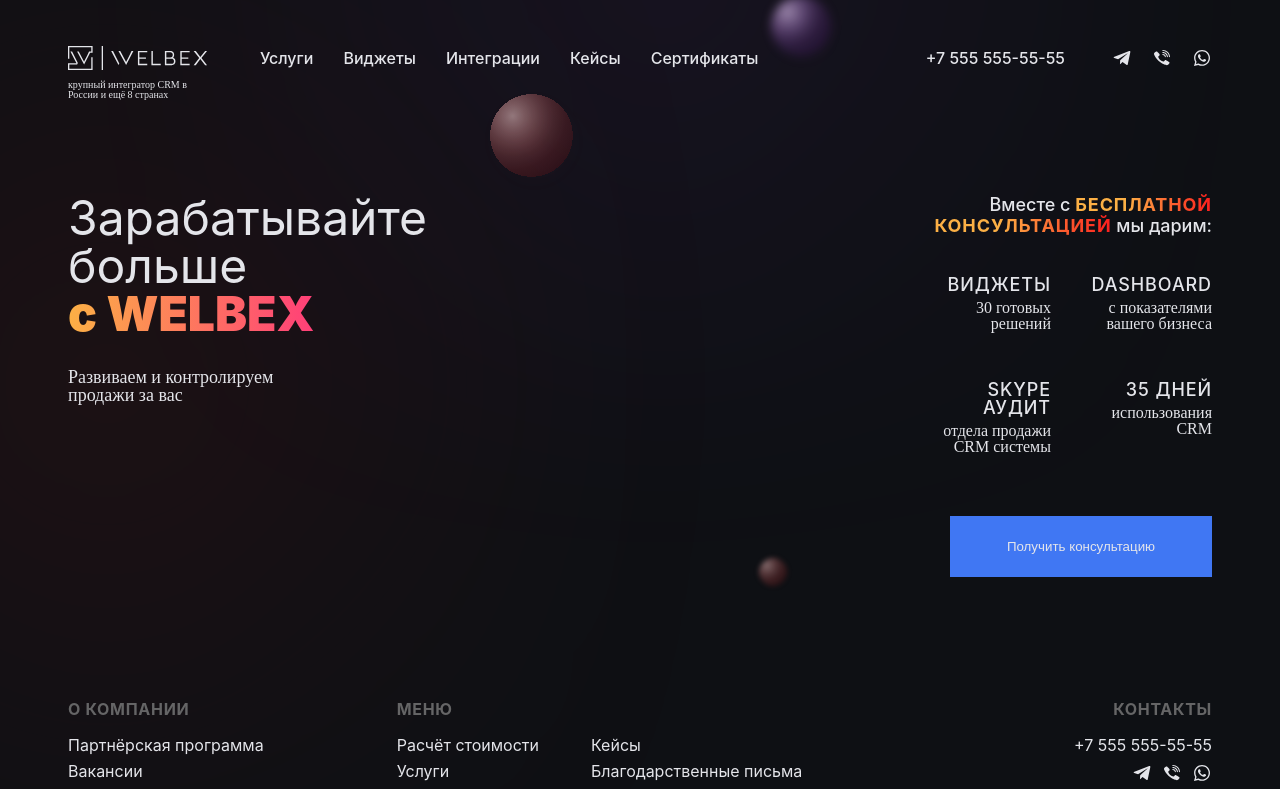
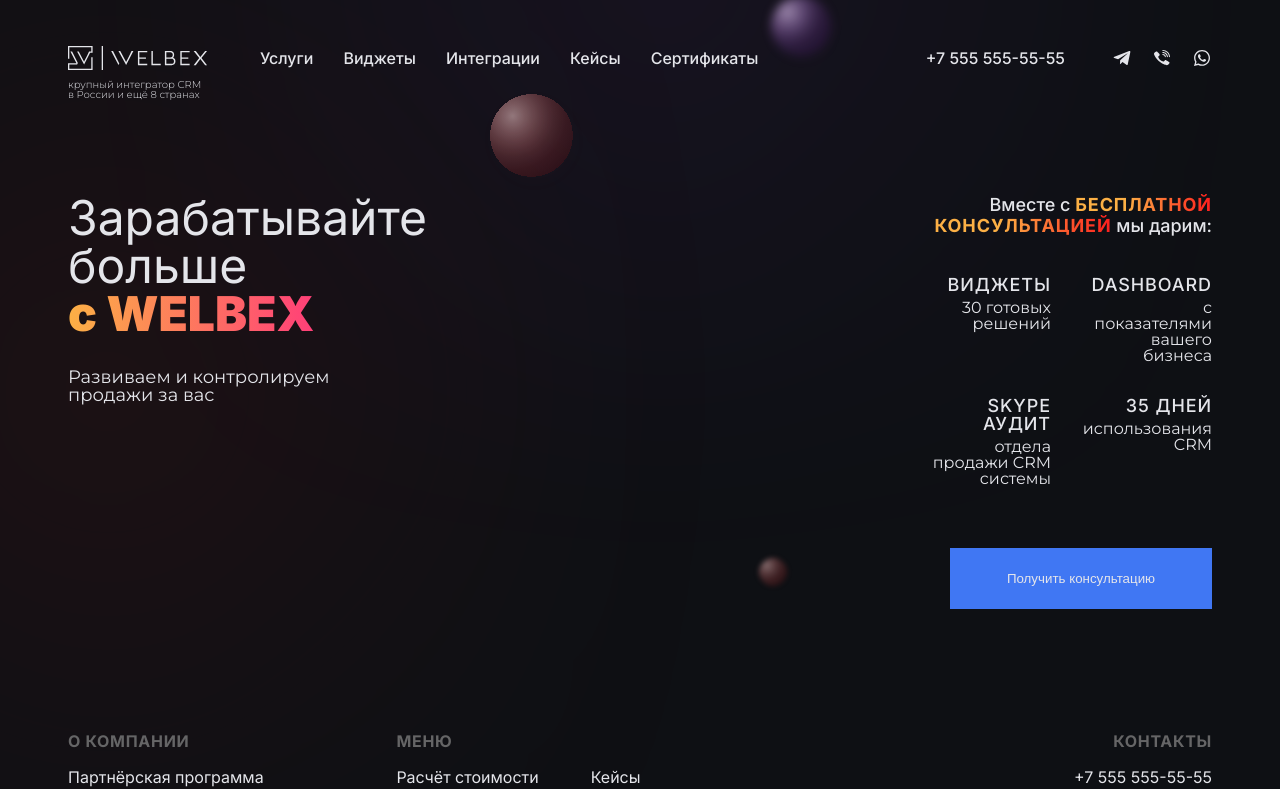
Before and after one commit to MedievalRain/welbex, a React (Vite) app: page / in a window 1280 px wide. Shown: the top 789 px of the page. Built offline with nearby package versions, Linux system fonts and the light colour scheme.

Commit message:
Fix fonts

```diff
--- a/index.html
+++ b/index.html
@@ -3,6 +3,13 @@
   <head>
     <meta charset="UTF-8" />
     <meta name="viewport" content="width=device-width, initial-scale=1.0" />
+    <link rel="preconnect" href="https://fonts.googleapis.com" />
+    <link rel="preconnect" href="https://fonts.gstatic.com" crossorigin />
+    <link
+      href="https://fonts.googleapis.com/css2?family=Inter:wght@400;500;700;900&family=Montserrat:wght@300;400&display=swap"
+      rel="stylesheet"
+    />
+
     <title>Welbex</title>
   </head>
   <body>
--- a/src/App.tsx
+++ b/src/App.tsx
@@ -12,8 +12,7 @@
 
 const AppWrapper = styled.div`
   position: relative;
-  font-family: "Inter", -apple-system, BlinkMacSystemFont, "Segoe UI", Roboto,
-    "Helvetica Neue", Arial, sans-serif;
+  font-family: "Inter", sans-serif;
   color: #e4e5ea;
   margin: auto;
   align-items: center;
--- a/src/components/content/FeatureItem.tsx
+++ b/src/components/content/FeatureItem.tsx
@@ -15,7 +15,7 @@
 `;
 
 export const FeatureDescription = styled.p`
-  font-family: Montserrat;
+  font-family: "Montserrat", sans-serif;
   font-size: 1rem;
   font-weight: 400;
 `;
--- a/src/components/content/FeatureItemSmall.tsx
+++ b/src/components/content/FeatureItemSmall.tsx
@@ -1,7 +1,7 @@
 import styled from "styled-components";
 
 export const FeatureItemSmall = styled.h3`
-  font-family: Montserrat;
+  font-family: "Montserrat", sans-serif;
   font-size: 13px;
   font-style: normal;
   font-weight: 400;
--- a/src/components/content/TitleSection.tsx
+++ b/src/components/content/TitleSection.tsx
@@ -20,7 +20,7 @@
 `;
 const DescriptionText = styled.p`
   width: 275px;
-  font-family: Montserrat;
+  font-family: "Montserrat", sans-serif;
   font-size: 1.125rem;
   font-weight: 400;
   @media (max-width: ${resizeBreakpoint}px) {
--- a/src/components/footer/Copyright.tsx
+++ b/src/components/footer/Copyright.tsx
@@ -5,7 +5,7 @@
   display: flex;
   flex-direction: column;
   align-items: end;
-  font-family: Montserrat;
+  font-family: "Montserrat", sans-serif;
   font-size: 12px;
   font-weight: 400;
   @media (max-width: ${resizeBreakpoint}px) {
--- a/src/components/header/BrandDescription.tsx
+++ b/src/components/header/BrandDescription.tsx
@@ -2,7 +2,7 @@
 
 const StyledBrandDescription = styled.p`
   width: 140px;
-  font-family: Montserrat;
+  font-family: "Montserrat", sans-serif;
   font-size: 0.625rem;
   font-weight: 300;
 `;
```
